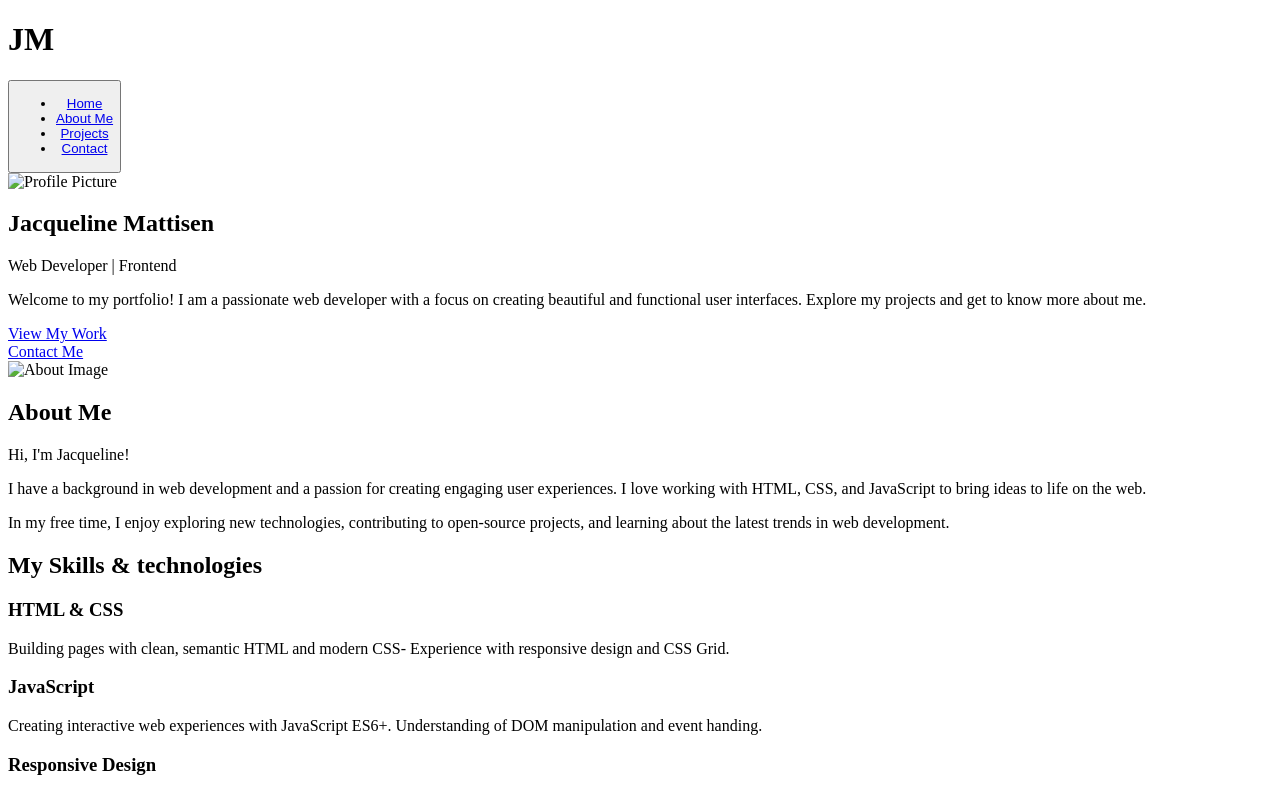
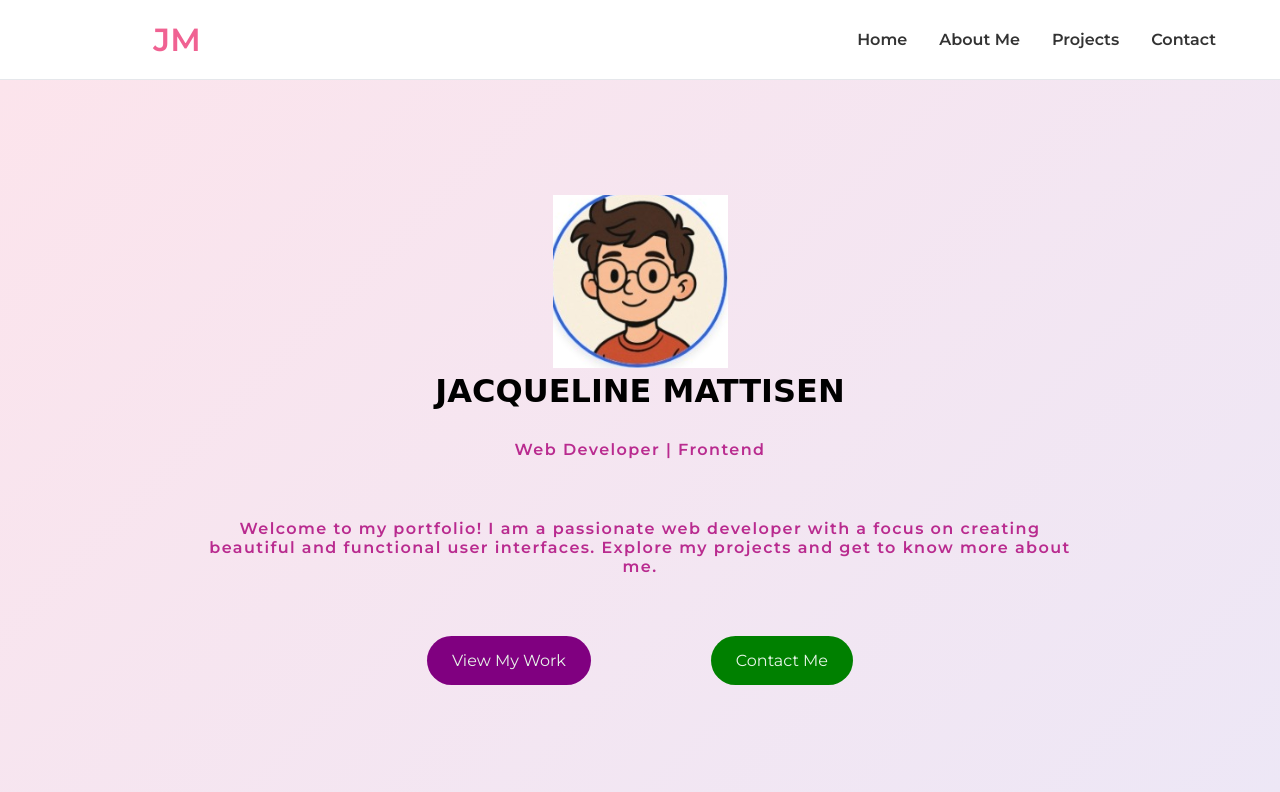
Before and after one commit to JacMattisen/portfolio-webdev, a plain HTML site: page index.html in a window 1280 px wide. Shown: the top 792 px of the page. Drawn offline with Linux system fonts and the light colour scheme.

Commit message:
fazendo o index

```diff
--- a/index.html
+++ b/index.html
@@ -3,17 +3,24 @@
 <head>
     <meta charset="UTF-8">
     <meta name="viewport" content="width=device-width, initial-scale=1.0">
+    <meta http-equiv="X-UA-Compatible" content="ie=edge">
+    <meta name="description" content="Portfolio of Jacqueline Mattisen, a web developer specializing in frontend development. Explore projects and skills.">
+    <link href="https://fonts.googleapis.com/css2?family=Montserrat:wght@300;400;600&display=swap" rel="stylesheet">
+
     <title>Portfolio - Jacqueline</title>
     <link rel="stylesheet" href="styles.css">
 </head>
 <body>
 
-</body>
 <header class="header">
-    <h1 class="logo">JM</h1>
-    <nav class="nav">
-        <button class="nav-toggle" aria-label="Toggle navigation">
-            <span class="hamburger"></span>
+    <div class="navbar-left">
+        <h1>JM</h1>
+    </div>
+
+    <div>
+        <nav class="navbar-right">
+            <!--<button class="nav-toggle" aria-label="Toggle navigation">
+                <span class="hamburger"></span> -->
             <ul>
                 <li> <a href="home"> Home </a></li>
                 <li><a href="#about">About Me</a></li>
@@ -21,11 +28,12 @@
                 <li><a href="#contact">Contact</a></li>
             </ul>
         </nav>
+    </div>
 </header>
 
 <section class="index">
     <div class="bilder">
-        <img src="profile.jpg"
+        <img src="/assets/images/foto.png"
         alt="Profile Picture"
         class="profile-picture">
     </div>
@@ -36,14 +44,14 @@
         <p>Welcome to my portfolio! I am a passionate web developer with a focus on creating beautiful and functional user interfaces. Explore my projects and get to know more about me.</p>
     </div>
 
-    <div>
+    <div class="buttons">
         <buttom class="work-button">
             <a href="#projects">View My Work</a>
         </buttom>
-    </div>
 
-    <div class="contact">
+        <buttom class="work-button-right">
             <a href="#" class="contact-link">Contact Me</a>
+        </buttom>
     </div>
 </div>
 </section>
@@ -124,7 +132,7 @@
         <button type="submit">Send Message</button>
     </form>
 </section>
-
+</body>
     <footer class="footer">
 
     <div class="footer-links">
--- a/styles.css
+++ b/styles.css
@@ -0,0 +1,175 @@
+:root {
+  --rosa: #fce4ec;
+  --roxo-claro: #ede7f6;
+  --verde-claro: #e8f5e9;
+  --branco: #ffffff;
+  --preto: #000000;
+  --texto-cinza: #333333;
+  --degrade-index: linear-gradient(135deg, #fce4ec 0%, #ede7f6 100%);
+  --degrade-about: linear-gradient(135deg, #ede7f6 0%, #e8f5e9 100%);
+  --degrade-projects: linear-gradient(135deg, #e8f5e9 0%, #fce4ec 100%);
+}
+
+* {
+  margin: 0;
+  padding: 0;
+  box-sizing: border-box;
+  font-family: "Montserrat", sans-serif;
+}
+
+body {
+  background-color: var(--branco);
+  color: var(--texto-cinza);
+}
+
+/* ---------- HEADER ---------- */
+.header {
+  display: flex;
+  justify-content: space-between;
+  align-items: center;
+  background-color: var(--branco);
+  padding: 1rem 2rem;
+  border-bottom: 1px solid #e5e7eb;
+  box-shadow: 0 2px 4px rgba(0, 0, 0, 0.05);
+  height: 10vh;
+}
+
+.header .navbar-left h1 {
+  color: #f06292;
+}
+
+.navbar-left {
+  width: 3.125rem;
+  height: 3.125rem;
+  color: var(--roxo-claro);
+  display: flex;
+  align-items: center;
+  justify-content: center;
+  margin-left: 7.5rem;
+}
+
+.navbar-right {
+  padding: 1rem 2rem;
+}
+
+.navbar-right ul {
+  display: flex;
+  align-items: center;
+  justify-content: flex-end;
+  gap: 2rem;
+  list-style: none;
+}
+
+.navbar-right li {
+  cursor: pointer;
+}
+
+.navbar-right a {
+  text-decoration: none;
+  color: var(--texto-cinza);
+  font-weight: 600;
+}
+
+/* ---------- SECTION GERAL ---------- */
+section {
+  padding: 4rem 2rem;
+  min-height: 90vh;
+  display: flex;
+  flex-direction: column;
+  justify-content: center;
+}
+
+/* ---------- INDEX ---------- */
+.index {
+  background: var(--degrade-index);
+  text-align: center;
+  align-items: center;
+}
+
+.content h2 {
+  font-size: 2rem;
+  font-family: "Luckiest Guy", cursive;
+  font-weight: 800;
+  text-transform: uppercase;
+  margin-bottom: 30px;
+  color: var(--preto);
+}
+
+.content p {
+  font-size: 1rem;
+  font-weight: 600;
+  letter-spacing: 1.4px;
+  margin-bottom: 60px;
+  max-width: 880px;
+  color: rgb(185, 43, 143);
+}
+
+/* ---------- BOTÕES ---------- */
+.buttons {
+  display: flex;
+  justify-content: center;
+  gap: 120px;
+}
+
+.work-button {
+  background-color: purple;
+  color: var(--preto);
+  padding: 15px 25px;
+  border: none;
+  border-radius: 40px;
+  text-decoration: none;
+  cursor: pointer;
+  transition: all 0.3s ease;
+}
+
+.work-button a,
+.work-button-right a {
+  color: var(--verde-claro);
+  text-decoration: none;
+}
+
+.work-button:hover {
+  background-color: #f8bbd0;
+  color: black;
+}
+
+.work-button-right {
+  background-color: green;
+  color: var(--texto-cinza);
+  padding: 15px 25px;
+  border: none;
+  border-radius: 40px;
+  text-decoration: none;
+  cursor: pointer;
+  transition: all 0.3s ease;
+}
+
+.work-button-right:hover {
+  background-color: #c8e6c9;
+}
+
+/* ---------- SEÇÕES ---------- */
+.about {
+  background: var(--degrade-about);
+}
+
+.skills {
+  background-color: var(--verde-claro);
+}
+
+.projects {
+  background: var(--degrade-projects);
+}
+
+.contact {
+  background-color: #fafafa;
+}
+
+/* ---------- FOOTER ---------- */
+.footer {
+  background-color: #23272a;
+  color: white;
+  text-align: center;
+  padding: 3rem 2rem;
+  min-height: 20vh;
+}
```
Also changed, not shown: assets/images/foto.png (added). Lines whose indentation alone changed are shown as unchanged.
